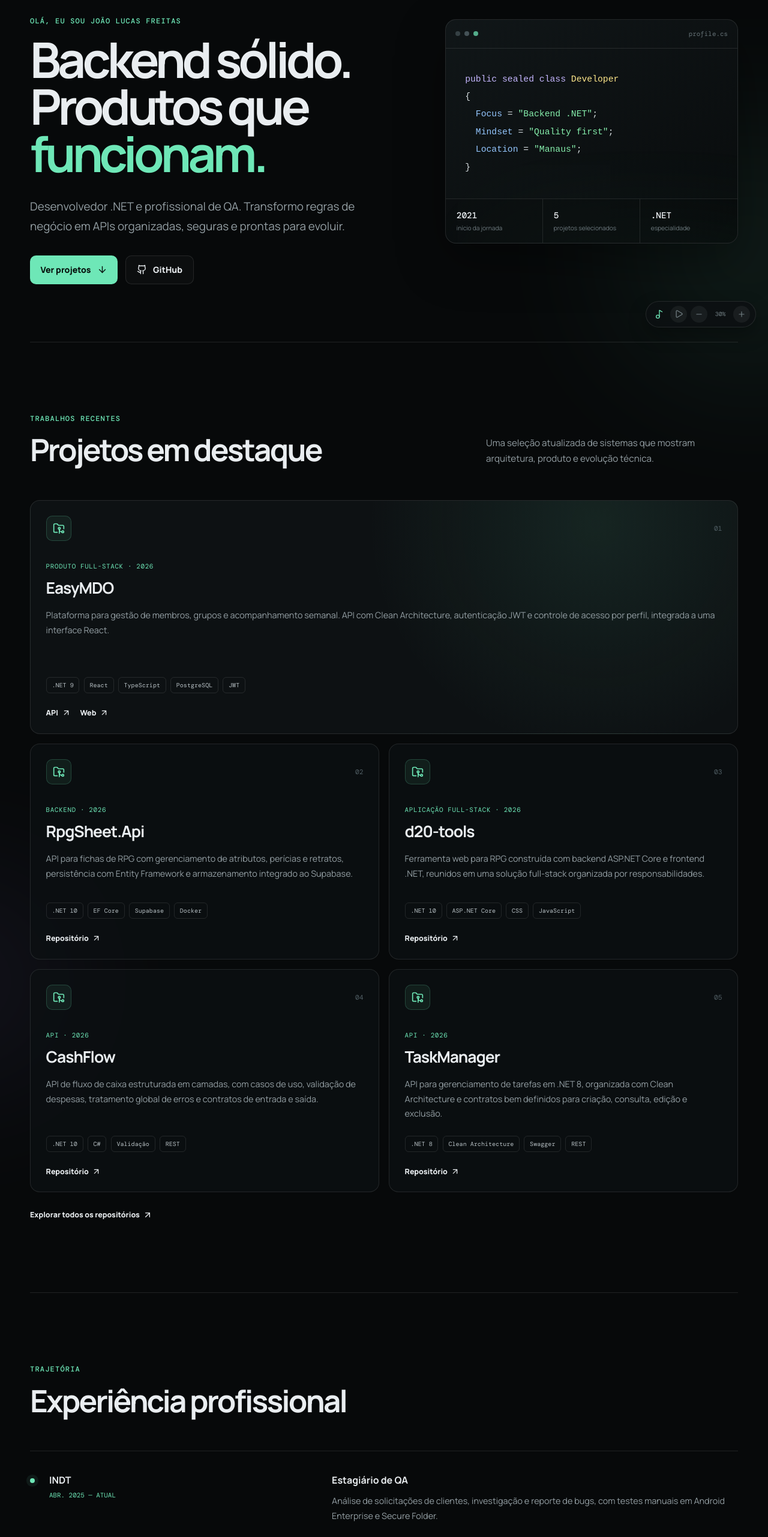
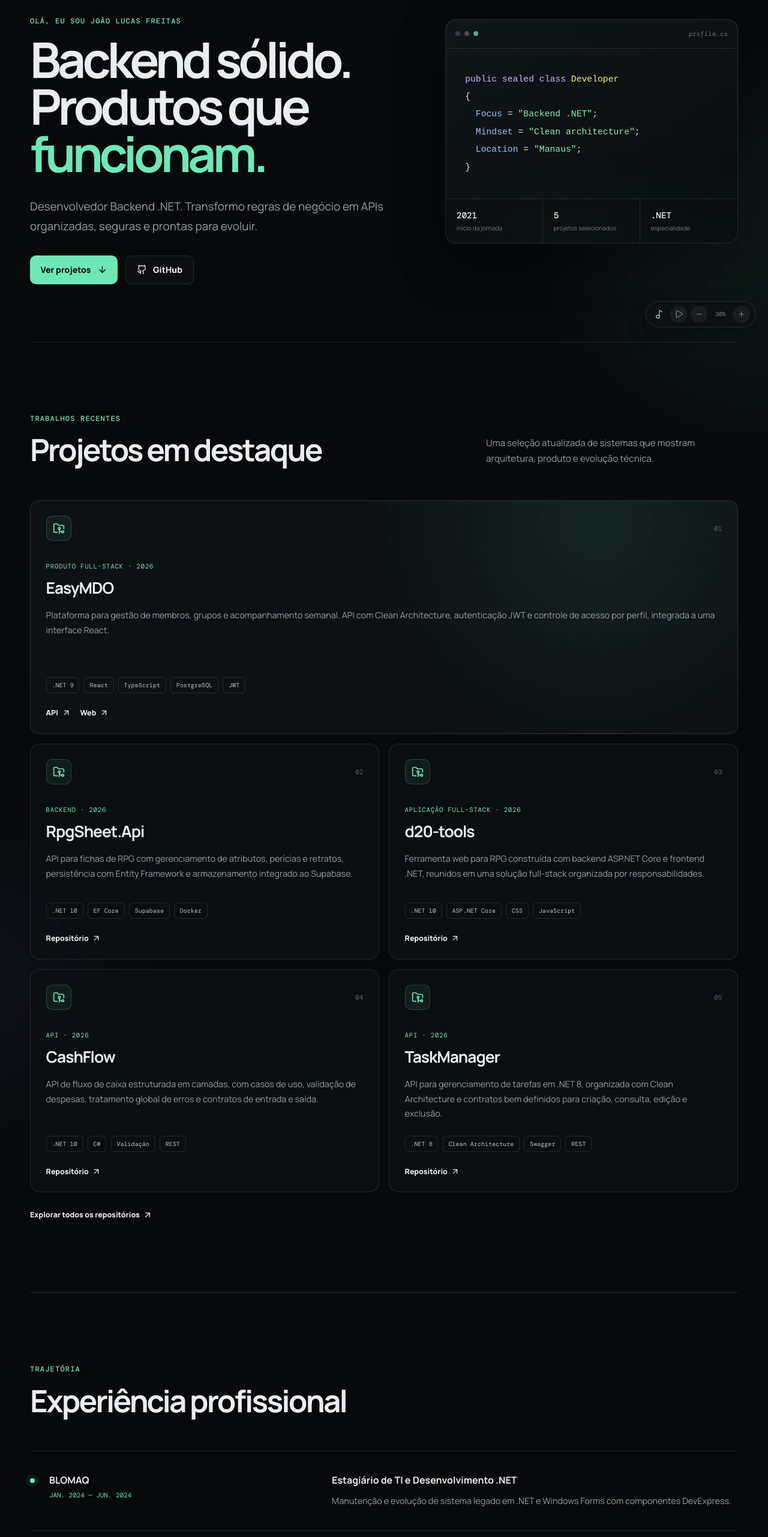
Before and after one commit to LukeUp2/my-portflolio, a React (Vite) app: page / in a window 1280 px wide. Shown: the part 234-2797 px from the top of the page at 60% size. Built offline with nearby package versions, Linux system fonts and the light colour scheme.

Commit message:
content: focus portfolio on backend development

```diff
--- a/index.html
+++ b/index.html
@@ -5,11 +5,11 @@
     <link rel="icon" type="image/svg+xml" href="/c-sharp.svg" />
     <meta name="viewport" content="width=device-width, initial-scale=1.0" />
     <meta name="theme-color" content="#07090a" />
-    <meta name="description" content="Portfólio de João Lucas Freitas — desenvolvedor backend .NET e profissional de QA em Manaus, AM." />
-    <meta property="og:title" content="João Lucas Freitas — Backend .NET & QA" />
-    <meta property="og:description" content="APIs organizadas, produtos confiáveis e qualidade desde o início." />
+    <meta name="description" content="Portfólio de João Lucas Freitas — desenvolvedor Backend .NET em Manaus, AM." />
+    <meta property="og:title" content="João Lucas Freitas — Desenvolvedor Backend .NET" />
+    <meta property="og:description" content="APIs organizadas, arquiteturas legíveis e produtos preparados para evoluir." />
     <meta property="og:type" content="website" />
-    <title>João Lucas Freitas — Backend .NET & QA</title>
+    <title>João Lucas Freitas — Desenvolvedor Backend .NET</title>
   </head>
   <body>
     <div id="root"></div>
--- a/src/App.tsx
+++ b/src/App.tsx
@@ -70,13 +70,6 @@ const projects = [
 
 const experiences = [
   {
-    company: "INDT",
-    period: "Abr. 2025 — atual",
-    role: "Estagiário de QA",
-    description:
-      "Análise de solicitações de clientes, investigação e reporte de bugs, com testes manuais em Android Enterprise e Secure Folder.",
-  },
-  {
     company: "BLOMAQ",
     period: "Jan. 2024 — jun. 2024",
     role: "Estagiário de TI e Desenvolvimento .NET",
@@ -102,7 +95,7 @@ const experiences = [
 const stackGroups = [
   { label: "Backend", items: ["C#", "ASP.NET Core", ".NET 8–10", "REST APIs"] },
   { label: "Dados", items: ["PostgreSQL", "SQL Server", "Entity Framework"] },
-  { label: "Qualidade", items: ["Testes manuais", "Análise de bugs", "Swagger/OpenAPI"] },
+  { label: "Práticas", items: ["Clean Architecture", "JWT", "Swagger/OpenAPI"] },
   { label: "Entrega", items: ["Docker", "Git", "GitHub Actions", "Vercel"] },
 ];
 
@@ -132,8 +125,8 @@ function App() {
             <p className="eyebrow">Olá, eu sou João Lucas Freitas</p>
             <h1>Backend sólido.<br />Produtos que <em>funcionam.</em></h1>
             <p className="hero-description">
-              Desenvolvedor .NET e profissional de QA. Transformo regras de
-              negócio em APIs organizadas, seguras e prontas para evoluir.
+              Desenvolvedor Backend .NET. Transformo regras de negócio em APIs
+              organizadas, seguras e prontas para evoluir.
             </p>
             <div className="hero-actions">
               <a className="button button-primary" href="#projetos">
@@ -151,7 +144,7 @@ function App() {
               <span className="code-purple">public sealed class</span>{" "}<span className="code-yellow">Developer</span>
               {"\n"}{"{"}
               {"\n  "}<span className="code-blue">Focus</span> = <span className="code-green">"Backend .NET"</span>;
-              {"\n  "}<span className="code-blue">Mindset</span> = <span className="code-green">"Quality first"</span>;
+              {"\n  "}<span className="code-blue">Mindset</span> = <span className="code-green">"Clean architecture"</span>;
               {"\n  "}<span className="code-blue">Location</span> = <span className="code-green">"Manaus"</span>;
               {"\n"}{"}"}
             </code></pre>
@@ -192,11 +185,11 @@ function App() {
         <section className="section about-section" id="sobre">
           <div className="about-copy">
             <p className="eyebrow">Como eu trabalho</p>
-            <h2>Código legível, contexto claro e qualidade desde o início.</h2>
-            <p>Minha experiência combina desenvolvimento e QA. Isso me ajuda a construir pensando não apenas no caminho feliz, mas também nos limites, falhas e detalhes que tornam um software confiável.</p>
+            <h2>Código legível, contexto claro e backend preparado para evoluir.</h2>
+            <p>Construo soluções com foco em regras de negócio bem definidas, responsabilidades separadas e decisões técnicas que facilitam a manutenção e a evolução do produto.</p>
             <div className="principles">
               <div><Server aria-hidden="true" /><span>APIs e regras de negócio bem estruturadas</span></div>
-              <div><ShieldCheck aria-hidden="true" /><span>Qualidade e segurança como parte da entrega</span></div>
+              <div><ShieldCheck aria-hidden="true" /><span>Segurança e consistência como parte da arquitetura</span></div>
               <div><Braces aria-hidden="true" /><span>Arquitetura simples, legível e evolutiva</span></div>
             </div>
             <div className="education">
```
Also changed, not shown: 1 other file (tests, documents, lock files or other folders).
